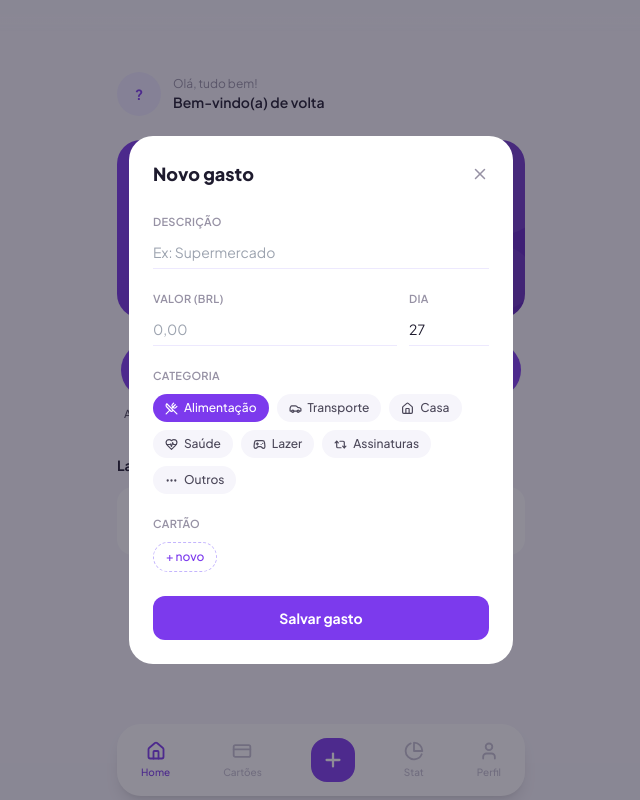
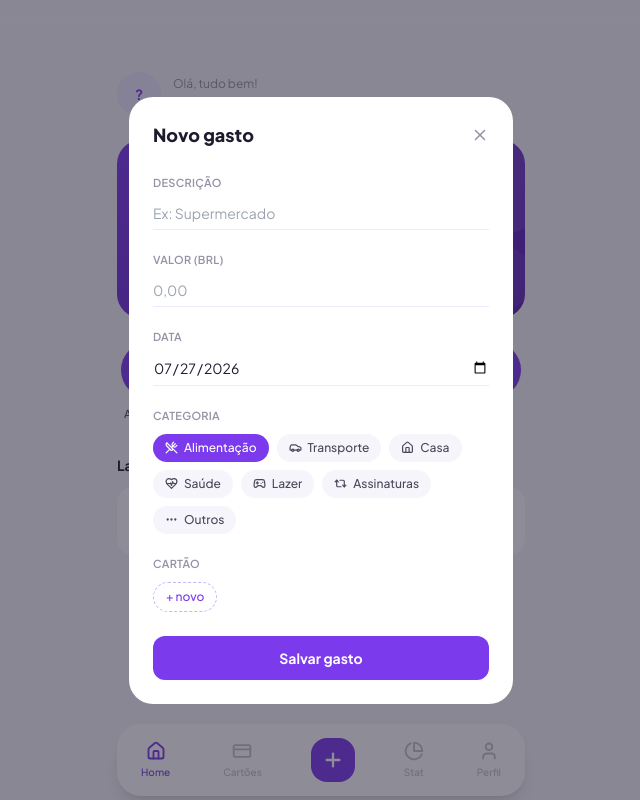
Before and after one commit to paulomendoncajiujitsu33/Controle-de-Gastos, a React (Vite) app: page / in a window 1280 px wide. Both pictures are taken after a click on the button "Adicionar". Shown: the whole page, without its empty margins (319-959 px from the left). Built offline with nearby package versions, Linux system fonts and the light colour scheme.

Commit message:
Update App.jsx

```diff
--- a/src/App.jsx
+++ b/src/App.jsx
@@ -90,7 +90,7 @@ const TX = {
     moeda: "Moeda", idioma: "Idioma",
     totalLancamentos: "Total de lançamentos", emTodosOsMeses: "Em todos os meses",
     novoGasto: "Novo gasto", descricao: "Descrição", exSupermercado: "Ex: Supermercado",
-    valor: "Valor", dia: "Dia", categoria: "Categoria", cartao: "Cartão",
+    valor: "Valor", dia: "Dia", data: "Data", categoria: "Categoria", cartao: "Cartão",
     maisNovo: "+ novo", salvarGasto: "Salvar gasto",
     editarCartao: "Editar cartão", novoCartao: "Novo cartão",
     nomeDoCartao: "Nome do cartão", exNubank: "Ex: Nubank", bandeira: "Bandeira",
@@ -121,7 +121,7 @@ const TX = {
     moeda: "Currency", idioma: "Language",
     totalLancamentos: "Total entries", emTodosOsMeses: "Across all months",
     novoGasto: "New expense", descricao: "Description", exSupermercado: "E.g.: Groceries",
-    valor: "Amount", dia: "Day", categoria: "Category", cartao: "Card",
+    valor: "Amount", dia: "Day", data: "Date", categoria: "Category", cartao: "Card",
     maisNovo: "+ new", salvarGasto: "Save expense",
     editarCartao: "Edit card", novoCartao: "New card",
     nomeDoCartao: "Card name", exNubank: "E.g.: Chase", bandeira: "Brand",
@@ -152,7 +152,7 @@ const TX = {
     moeda: "Moneda", idioma: "Idioma",
     totalLancamentos: "Total de movimientos", emTodosOsMeses: "En todos los meses",
     novoGasto: "Nuevo gasto", descricao: "Descripción", exSupermercado: "Ej: Supermercado",
-    valor: "Monto", dia: "Día", categoria: "Categoría", cartao: "Tarjeta",
+    valor: "Monto", dia: "Día", data: "Fecha", categoria: "Categoría", cartao: "Tarjeta",
     maisNovo: "+ nueva", salvarGasto: "Guardar gasto",
     editarCartao: "Editar tarjeta", novoCartao: "Nueva tarjeta",
     nomeDoCartao: "Nombre de la tarjeta", exNubank: "Ej: BBVA", bandeira: "Marca",
@@ -236,7 +236,7 @@ export default function App() {
     valor: "",
     categoria: CATEGORIAS[0].nome,
     cartao: "",
-    dia: String(hoje.getDate()).padStart(2, "0"),
+    data: `${hoje.getFullYear()}-${String(hoje.getMonth() + 1).padStart(2, "0")}-${String(hoje.getDate()).padStart(2, "0")}`,
   });
 
   function formatoMoeda(v) {
@@ -481,12 +481,13 @@ export default function App() {
   }
 
   function abrirModal() {
+    const diaPadrao = Math.min(hoje.getDate(), new Date(ano, mes + 1, 0).getDate());
     setForm({
       descricao: "",
       valor: "",
       categoria: CATEGORIAS[0].nome,
       cartao: cartoes[0] || "",
-      dia: String(Math.min(hoje.getDate(), new Date(ano, mes + 1, 0).getDate())).padStart(2, "0"),
+      data: `${ano}-${String(mes + 1).padStart(2, "0")}-${String(diaPadrao).padStart(2, "0")}`,
     });
     setModalAberto(true);
   }
@@ -494,9 +495,9 @@ export default function App() {
   function salvarLancamento(e) {
     e.preventDefault();
     const valorNum = parseFloat(form.valor.replace(",", "."));
-    if (!form.descricao.trim() || isNaN(valorNum) || valorNum <= 0) return;
-    const diaNum = Math.min(parseInt(form.dia, 10) || 1, new Date(ano, mes + 1, 0).getDate());
-    const data = new Date(ano, mes, diaNum).toISOString();
+    if (!form.descricao.trim() || isNaN(valorNum) || valorNum <= 0 || !form.data) return;
+    const [anoSel, mesSel, diaSel] = form.data.split("-").map(Number);
+    const data = new Date(anoSel, mesSel - 1, diaSel).toISOString();
     const novo = {
       id: idNovo(),
       descricao: form.descricao.trim(),
@@ -1172,8 +1173,7 @@ export default function App() {
                 />
               </div>
 
-              <div className="flex gap-3">
-                <div className="flex-1">
+              <div>
                 <label className="text-[11px] uppercase tracking-wide font-semibold" style={{ color: T.textSecondary }}>{t("valor")} ({moeda.codigo})</label>
                 <input
                   inputMode="decimal"
@@ -1184,16 +1184,16 @@ export default function App() {
                   style={{ borderColor: T.border, color: T.text }}
                 />
               </div>
-                <div className="w-20">
-                  <label className="text-[11px] uppercase tracking-wide font-semibold" style={{ color: T.textSecondary }}>{t("dia")}</label>
+
+              <div>
+                <label className="text-[11px] uppercase tracking-wide font-semibold" style={{ color: T.textSecondary }}>{t("data")}</label>
                 <input
-                    inputMode="numeric"
-                    value={form.dia}
-                    onChange={(e) => setForm({ ...form, dia: e.target.value.replace(/\D/g, "").slice(0, 2) })}
+                  type="date"
+                  value={form.data}
+                  onChange={(e) => setForm({ ...form, data: e.target.value })}
                   className="w-full mt-1 bg-transparent border-b py-1.5 text-sm outline-none"
-                    style={{ borderColor: T.border, color: T.text }}
+                  style={{ borderColor: T.border, color: T.text, colorScheme: escuro ? "dark" : "light" }}
                 />
-                </div>
               </div>
 
               <div>
```
Lines whose indentation alone changed are shown as unchanged.
